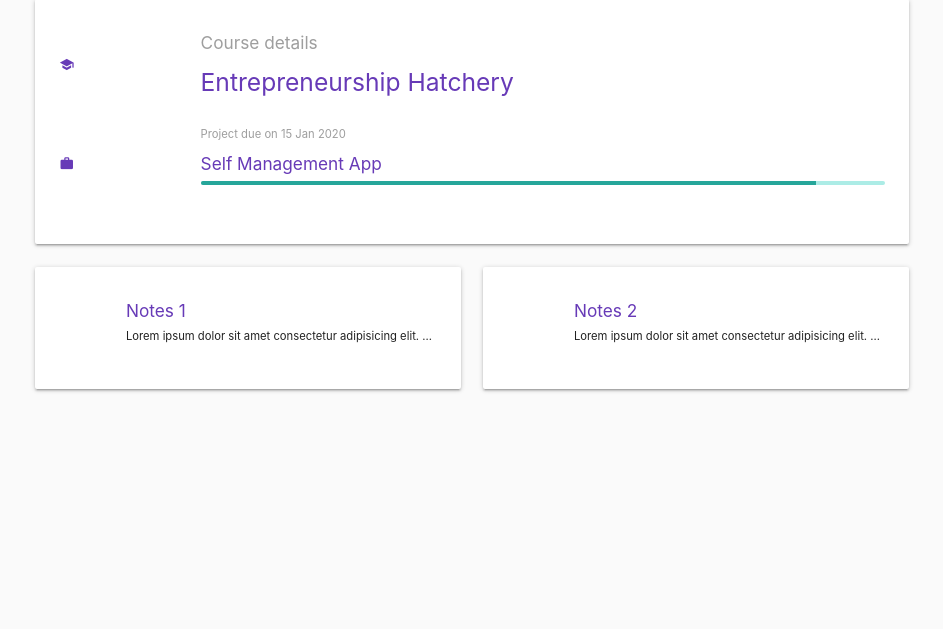
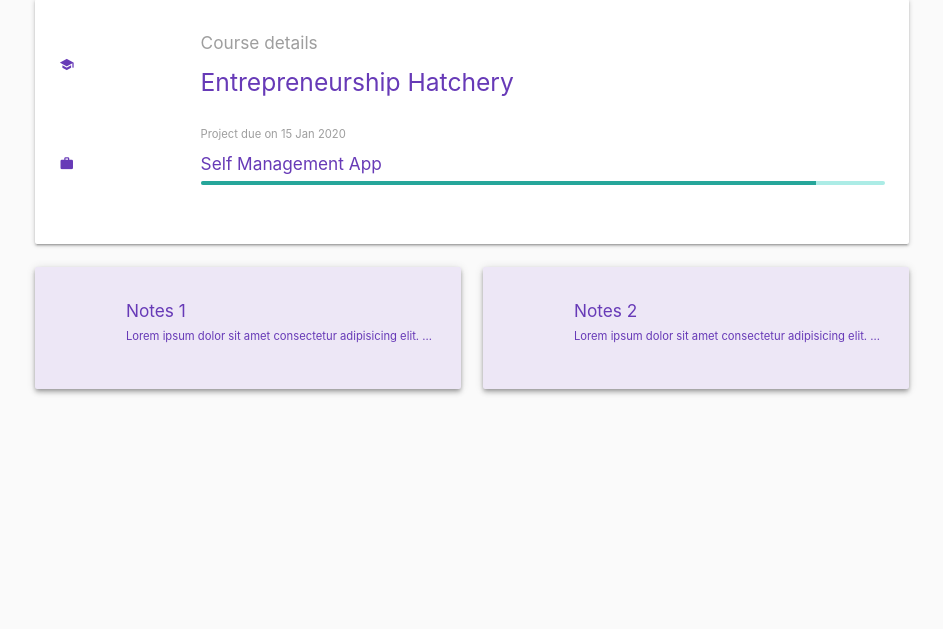
Before and after one commit to imanuelfebie/manage-me-pwa, a Flask app: page /course/detail in a window 1280 px wide. Shown: the part 88-717 px from the top of the page, without its empty margins (168-1111 px from the left). Run offline with Flask 2, Linux system fonts and the light colour scheme; some libraries are stand-ins or nearby versions.

Commit message:
course details

```diff
--- a/manage_me/templates/course_detail.html
+++ b/manage_me/templates/course_detail.html
@@ -7,7 +7,7 @@
 {% block body %}
 <div class="row">
 	<div class="col s12">
-		<div class="card-panel small">
+		<div class="card-panel small animated jackInTheBox">
 			<div class="row valign-wrapper">
 				<div class="col s2">
 					<i class="material-icons tiny deep-purple-text">school</i>
@@ -35,27 +35,27 @@
 	</div>
 
 	<div class="col s6">
-		<div class="card-panel small">
+		<div class="card-panel deep-purple lighten-5 z-depth-2 animated jello">
 			<div class="row valign wrapper">
 				<div class="col s2">
 
 				</div>
 				<div class="col s10">
 					<h6 class="deep-purple-text"><a href="" class="deep-purple-text">Notes 1</a></h6>
-					<small class="truncate">Lorem ipsum dolor sit amet consectetur adipisicing elit. Quis doloremque ea illum. Sed, nisi omnis consequuntur nulla dolores nostrum, modi cumque quibusdam</small>
+					<small class="truncate deep-purple-text">Lorem ipsum dolor sit amet consectetur adipisicing elit. Quis doloremque ea illum. Sed, nisi omnis consequuntur nulla dolores nostrum, modi cumque quibusdam</small>
 				</div>
 			</div>
 		</div>
 	</div>
 
 	<div class="col s6">
-		<div class="card-panel">
+		<div class="card-panel deep-purple lighten-5 z-depth-2 animated jello">
 			<div class="row valign wrapper">
 				<div class="col s2">
 				</div>
 				<div class="col s10">
 					<h6><a href="" class="deep-purple-text">Notes 2</a></h6>
-					<small class="truncate">Lorem ipsum dolor sit amet consectetur adipisicing elit. Quis doloremque ea illum. Sed, nisi omnis consequuntur nulla dolores nostrum, modi cumque quibusdam</small>
+					<small class="truncate deep-purple-text">Lorem ipsum dolor sit amet consectetur adipisicing elit. Quis doloremque ea illum. Sed, nisi omnis consequuntur nulla dolores nostrum, modi cumque quibusdam</small>
 				</div>
 				</div>
 			</div>
```
